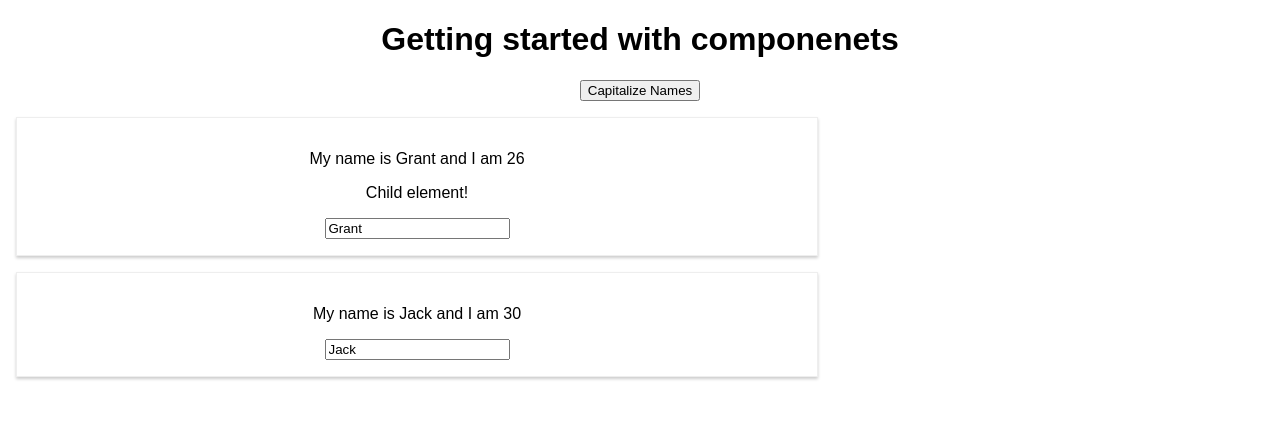
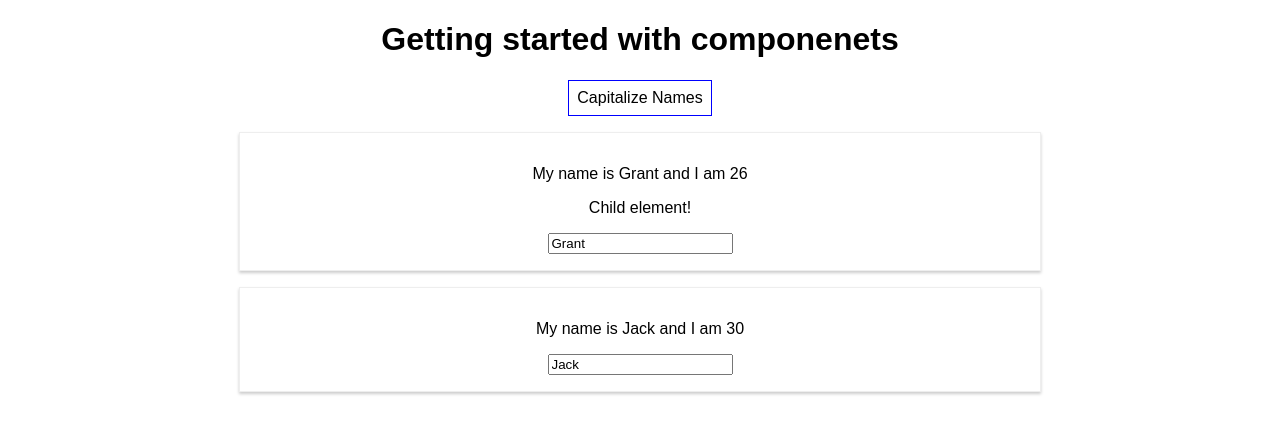
Before and after one commit to grantdwoods/react-udemy, a React (Create React App) app: page / in a window 1280 px wide. Shown: the top 434 px of the page. Built offline with nearby package versions, Linux system fonts and the light colour scheme.

Commit message:
In-line JSX CSS
Helps scope the style to the single component or element

```diff
--- a/src/App.js
+++ b/src/App.js
@@ -34,10 +34,23 @@
   }
 
   render() {
+
+    const style = {
+      backgroundColor: 'white',
+      font: 'inherit',
+      border: '1px solid blue',
+      padding: '8px',
+      cursor: 'pointer'
+    };
+
     return (
       <div className="App">
         <h1>Getting started with componenets</h1>
-        <button onClick={() => this.onCapitalizeClick('GRANT')}>Capitalize Names</button>
+        <button
+          style={style}
+          onClick={() => this.onCapitalizeClick('GRANT')}>
+          Capitalize Names
+        </button>
 
         <Person
           name={this.state.persons[0].name}
--- a/src/Person/Person.css
+++ b/src/Person/Person.css
@@ -1,6 +1,6 @@
-.Person{
+.Person {
     width: 60%;
-    margin: 16px;
+    margin: 16px auto;
     border: 1px solid #eee;
     box-shadow: 0 2px 3px #ccc;
     padding: 16px;
```
